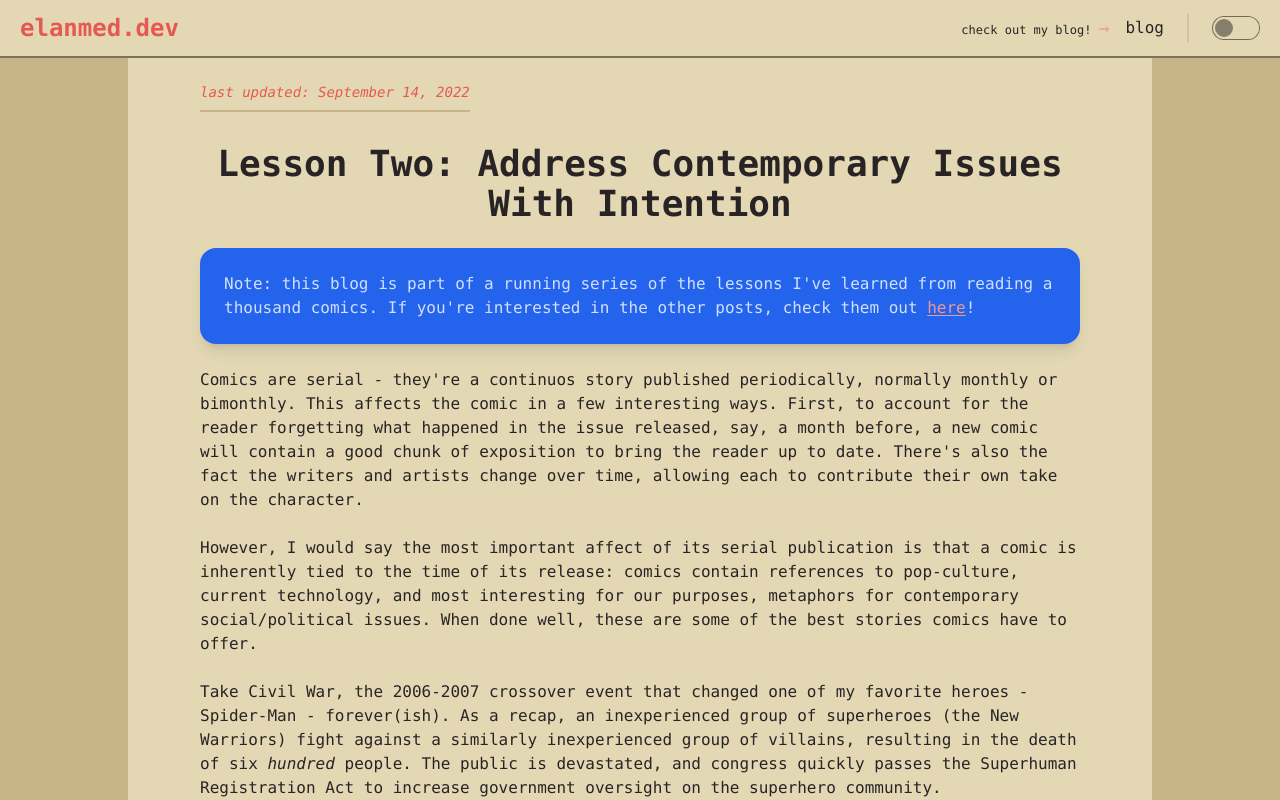
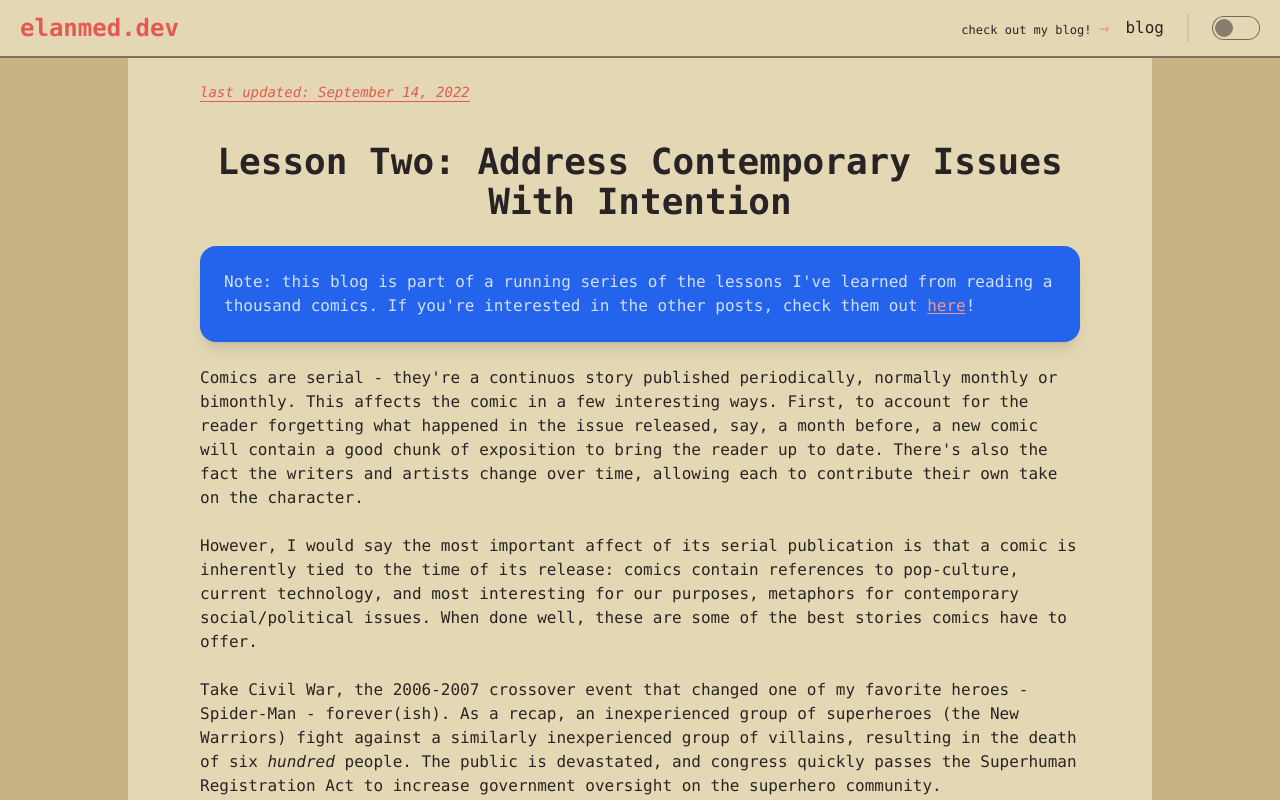
Before and after one commit to ElanMedoff/personal-site, a Next.js app: page /blog/address-contemporary-issues-with-intention in a window 1280 px wide. Shown: the top 800 px of the page. Built offline with nearby package versions, Linux system fonts and the light colour scheme.

Commit message:
update last updated

```diff
--- a/pages/blog/[slug].tsx
+++ b/pages/blog/[slug].tsx
@@ -26,7 +26,7 @@ export default function PostPage({ post, relatedPostMetadata }: Props) {
 
   return (
     <div>
-      <div className="pb-2 mb-8 text-sm italic border-b-2 text-primary-focus border-b-base-300 w-max">
+      <div className="pb-2 mb-8 text-sm italic underline underline-offset-4 text-primary-focus w-max">
         last updated: {post.metadata.lastUpdated}
       </div>
       <ReactMarkdown
```
